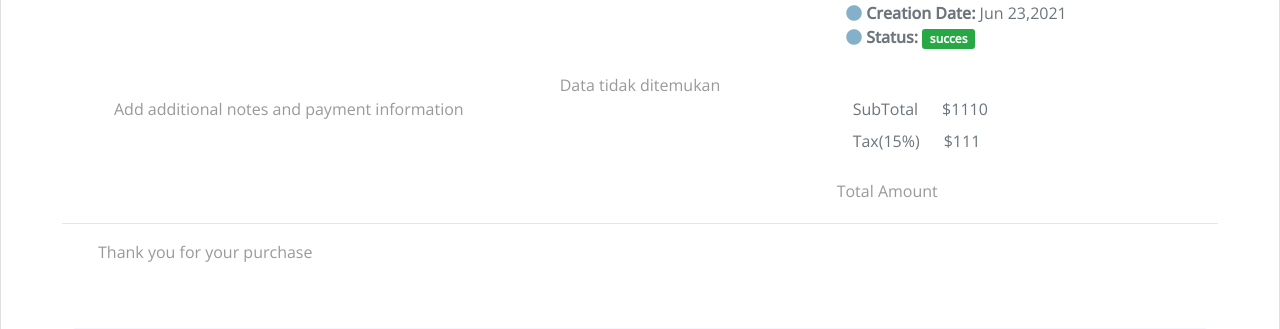
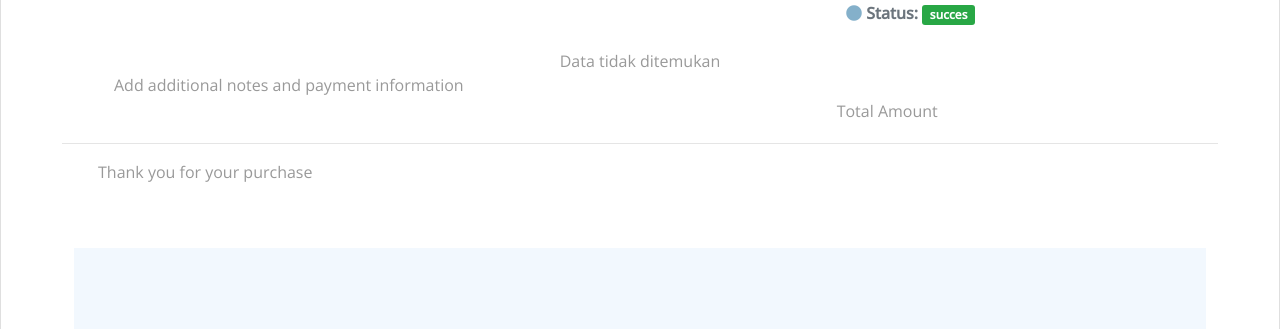
Before and after one commit to hayhasan/Nedroid-Melaundry, a PHP site: page /invoice.php in a window 1280 px wide. Shown: the part 402-731 px from the top of the page. Run offline with PHP 8.4, Linux system fonts and the light colour scheme; the visitor is signed in with stand-in values (Sample User, id 1); data that the repository does not hold is empty; some libraries are stand-ins or nearby versions.

Commit message:
safiyfasyuff09jfqeoih

```diff
--- a/invoice.php
+++ b/invoice.php
@@ -153,8 +153,7 @@ if(! $_SESSION['login']){
             <ul class="list-unstyled">
               <li class="text-muted"><i class="fas fa-circle" style="color:#84B0CA ;"></i> <span
                   class="fw-bold">ID User: </span><?php echo $user['id'] ?></li>
-              <li class="text-muted"><i class="fas fa-circle" style="color:#84B0CA ;"></i> <span
-                  class="fw-bold">Creation Date: </span>Jun 23,2021</li>
+
               <li class="text-muted"><i class="fas fa-circle" style="color:#84B0CA ;"></i> <span
                   class="me-1 fw-bold">Status:</span><span class="badge badge-pill badge-success">
                   succes</span></li>
@@ -208,8 +207,8 @@ if(! $_SESSION['login']){
           </div>
           <div class="col-xl-3">
             <ul class="list-unstyled">
-              <li class="text-muted ms-3"><span class="text-black me-4">SubTotal</span>$1110</li>
-              <li class="text-muted ms-3 mt-2"><span class="text-black me-4">Tax(15%)</span>$111</li>
+              <li></li>
+              <li></li>
             </ul>
             <p class="text-black float-start"><span class="text-black me-3"> Total Amount</span><span
                 style="font-size: 25px;"><?php echo $sum ?></span></p>
```
